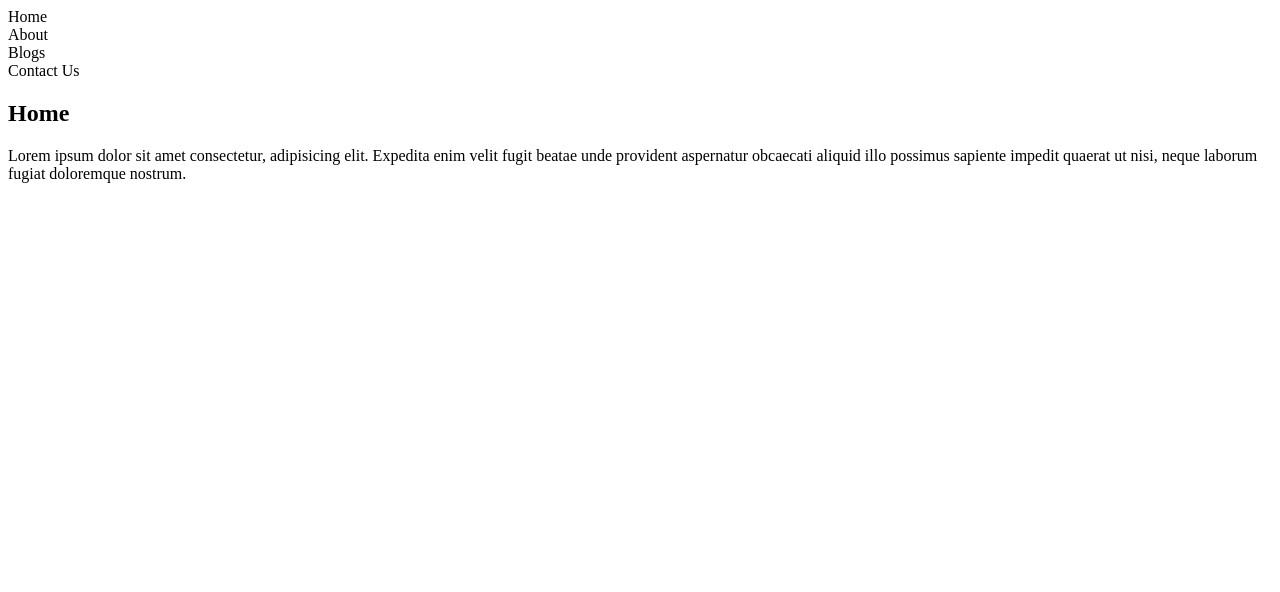
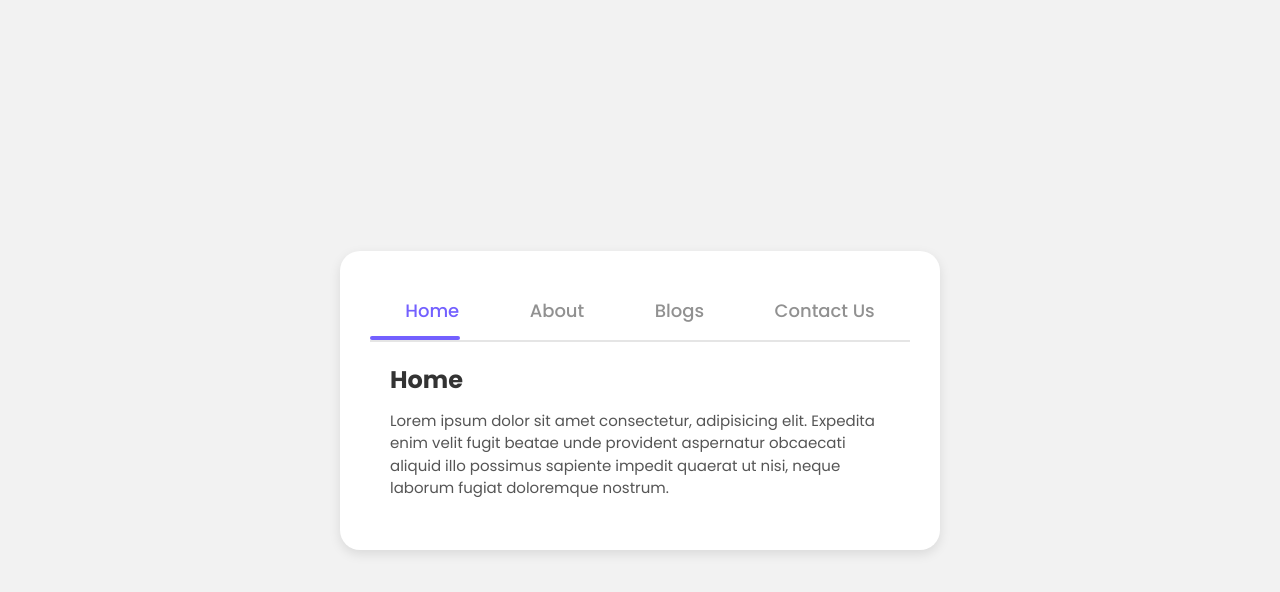
Before and after one commit to omofon/Personal-Projects, a plain HTML site: page Roadmap Projects/Frontend/10 Tabs JS/index.html in a window 1280 px wide. Drawn offline with Linux system fonts and the light colour scheme.

Commit message:
Done with tabs

```diff
--- a/Roadmap Projects/Frontend/10 Tabs JS/index.html
+++ b/Roadmap Projects/Frontend/10 Tabs JS/index.html
@@ -9,14 +9,46 @@
   <body>
     <div class="container">
       <div class="tab-box">
-        <div class="tab-btn">Home</div>
+        <div class="tab-btn active">Home</div>
         <div class="tab-btn">About</div>
         <div class="tab-btn">Blogs</div>
         <div class="tab-btn">Contact Us</div>
+        <div class="line"></div>
       </div>
+
       <div class="content-box">
+        <div class="content active">
+          <h2>Home</h2>
+          <p>
+            Lorem ipsum dolor sit amet consectetur, adipisicing elit. Expedita
+            enim velit fugit beatae unde provident aspernatur obcaecati aliquid
+            illo possimus sapiente impedit quaerat ut nisi, neque laborum fugiat
+            doloremque nostrum.
+          </p>
+        </div>
+
         <div class="content">
-          <h2>Home</h2>
+          <h2>About</h2>
+          <p>
+            Lorem ipsum dolor sit amet consectetur, adipisicing elit. Expedita
+            enim velit fugit beatae unde provident aspernatur obcaecati aliquid
+            illo possimus sapiente impedit quaerat ut nisi, neque laborum fugiat
+            doloremque nostrum.
+          </p>
+        </div>
+
+        <div class="content">
+          <h2>Blogs</h2>
+          <p>
+            Lorem ipsum dolor sit amet consectetur, adipisicing elit. Expedita
+            enim velit fugit beatae unde provident aspernatur obcaecati aliquid
+            illo possimus sapiente impedit quaerat ut nisi, neque laborum fugiat
+            doloremque nostrum.
+          </p>
+        </div>
+
+        <div class="content">
+          <h2>Contact Us</h2>
           <p>
             Lorem ipsum dolor sit amet consectetur, adipisicing elit. Expedita
             enim velit fugit beatae unde provident aspernatur obcaecati aliquid
--- a/Roadmap Projects/Frontend/10 Tabs JS/index.js
+++ b/Roadmap Projects/Frontend/10 Tabs JS/index.js
@@ -0,0 +1,19 @@
+const tabs = document.querySelectorAll(".tab-btn");
+const allContent = document.querySelectorAll(".content");
+const line = document.querySelector(".line");
+
+tabs.forEach((tab, index) => {
+  tab.addEventListener("click", (e) => {
+    // Remove active class from all tabs
+    tabs.forEach((tab) => tab.classList.remove("active"));
+    tab.classList.add("active");
+
+    // Move underline
+    line.style.width = e.target.offsetWidth + "px";
+    line.style.left = e.target.offsetLeft + "px";
+
+    // Show corresponding content
+    allContent.forEach((content) => content.classList.remove("active"));
+    allContent[index].classList.add("active");
+  });
+});
--- a/Roadmap Projects/Frontend/10 Tabs JS/style.css
+++ b/Roadmap Projects/Frontend/10 Tabs JS/style.css
@@ -0,0 +1,94 @@
+@import url("https://fonts.googleapis.com/css2?family=Poppins:wght@300;400;500;600;700&display=swap");
+
+* {
+  margin: 0;
+  padding: 0;
+  box-sizing: border-box;
+  font-family: "Poppins", sans-serif;
+  line-height: 1.5;
+}
+
+body {
+  background-color: #f2f2f2;
+  display: flex;
+  justify-content: center;
+  align-items: center;
+  height: 100vh;
+}
+
+.container {
+  width: 600px;
+  background: #fff;
+  padding: 30px;
+  box-shadow: 0 4px 12px rgba(0, 0, 0, 0.1);
+  border-radius: 20px;
+}
+
+.tab-box {
+  width: 100%;
+  display: flex;
+  justify-content: space-around;
+  align-items: center;
+  border-bottom: 2px solid #e5e5e5;
+  position: relative;
+}
+
+.tab-box .tab-btn {
+  font-size: 18px;
+  font-weight: 500;
+  color: #919191;
+  background: none;
+  border: none;
+  padding: 16px;
+  cursor: pointer;
+  transition: color 0.3s ease;
+}
+
+.tab-box .tab-btn.active {
+  color: #7360ff;
+}
+
+.line {
+  position: absolute;
+  bottom: 0;
+  left: 0;
+  height: 4px;
+  width: 90px;
+  background-color: #7360ff;
+  border-radius: 10px;
+  transition: all 0.3s ease;
+}
+
+.content-box {
+  padding: 20px;
+}
+
+.content-box .content {
+  display: none;
+  animation: moving 0.5s ease;
+}
+
+.content-box .content.active {
+  display: block;
+}
+
+.content-box .content h2 {
+  margin-bottom: 12px;
+  color: #333;
+}
+
+.content-box .content p {
+  color: #555;
+  font-size: 15px;
+}
+
+@keyframes moving {
+  from {
+    transform: translateX(50px);
+    opacity: 0;
+  }
+  to {
+    transform: translateX(0);
+    opacity: 1;
+  }
+}
```
